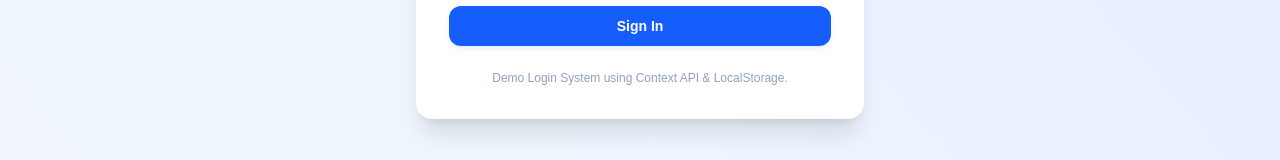
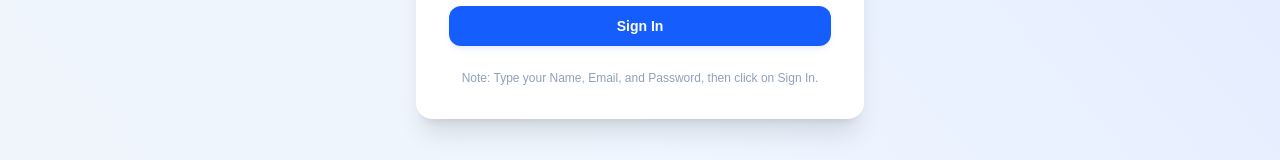
Before and after one commit to sutanjoyb/ShopEase, a React (Vite) app: page /login in a window 1280 px wide. Shown: the part 621-781 px from the top of the page. Built offline with nearby package versions, Linux system fonts and the light colour scheme.

Commit message:
Updated Login Tweaks

```diff
--- a/src/pages/Login.jsx
+++ b/src/pages/Login.jsx
@@ -69,7 +69,6 @@ function Login() {
           </div>
 
           <form onSubmit={handleSubmit} className="space-y-5">
-
             <div>
               <label className="block mb-1.5 text-sm font-medium text-slate-700">
                 Full Name <span className="text-red-500 font-bold">*</span>
@@ -211,7 +210,6 @@ function Login() {
               </div>
             </div>
 
-
             <div className="flex items-center justify-between text-sm">
               <label className="flex items-center gap-2 text-slate-600 cursor-pointer select-none">
                 <input
@@ -230,7 +228,6 @@ function Login() {
               </a>
             </div>
 
-
             <button
               type="submit"
               className="w-full mt-2 bg-blue-600 text-white py-2.5 rounded-xl font-semibold shadow-md shadow-blue-500/10 hover:bg-blue-700 active:scale-[0.99] transition cursor-pointer text-center text-sm"
@@ -240,7 +237,7 @@ function Login() {
           </form>
 
           <div className="mt-6 text-center text-xs text-slate-400">
-            Demo Login System using Context API & LocalStorage.
+            Note: Type your Name, Email, and Password, then click on Sign In.
           </div>
         </div>
       </main>
```
